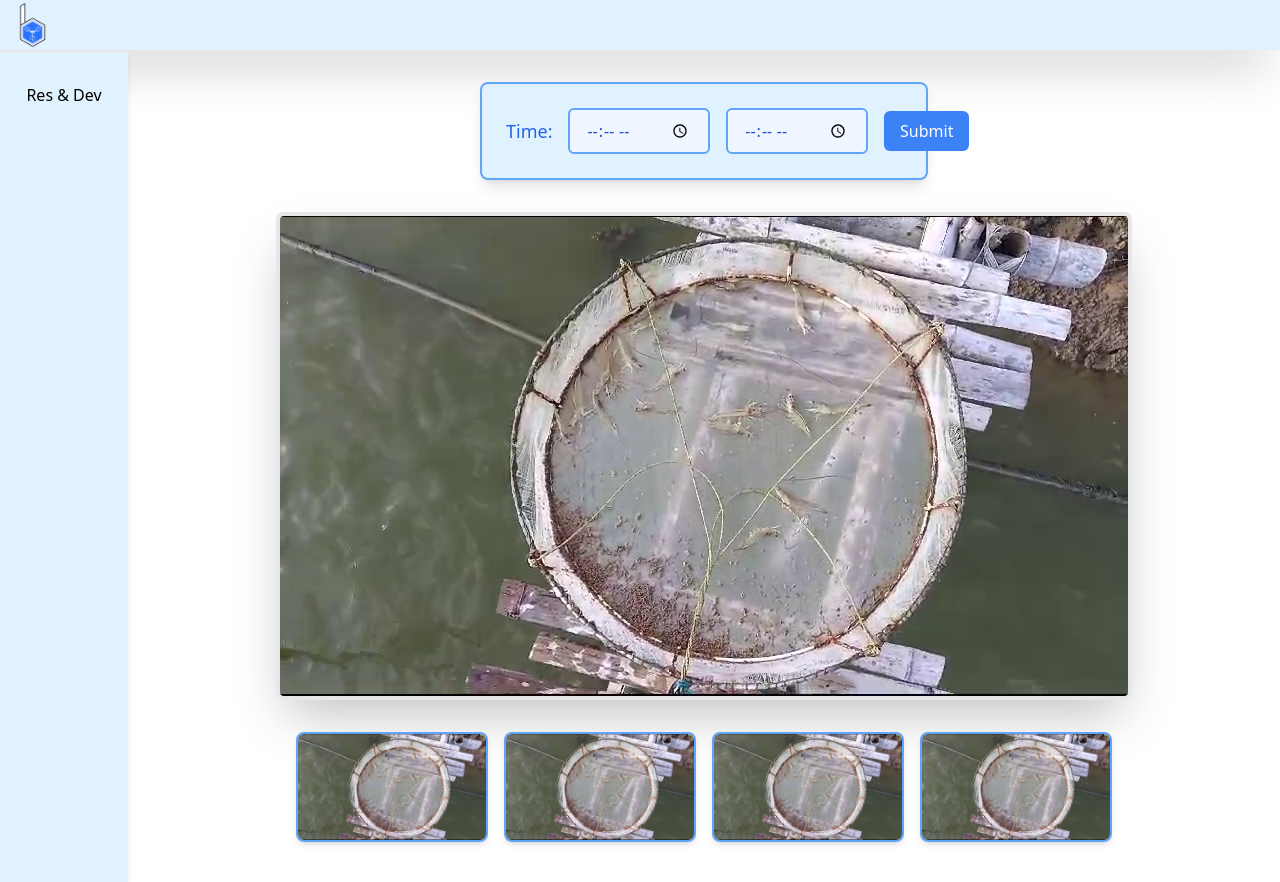
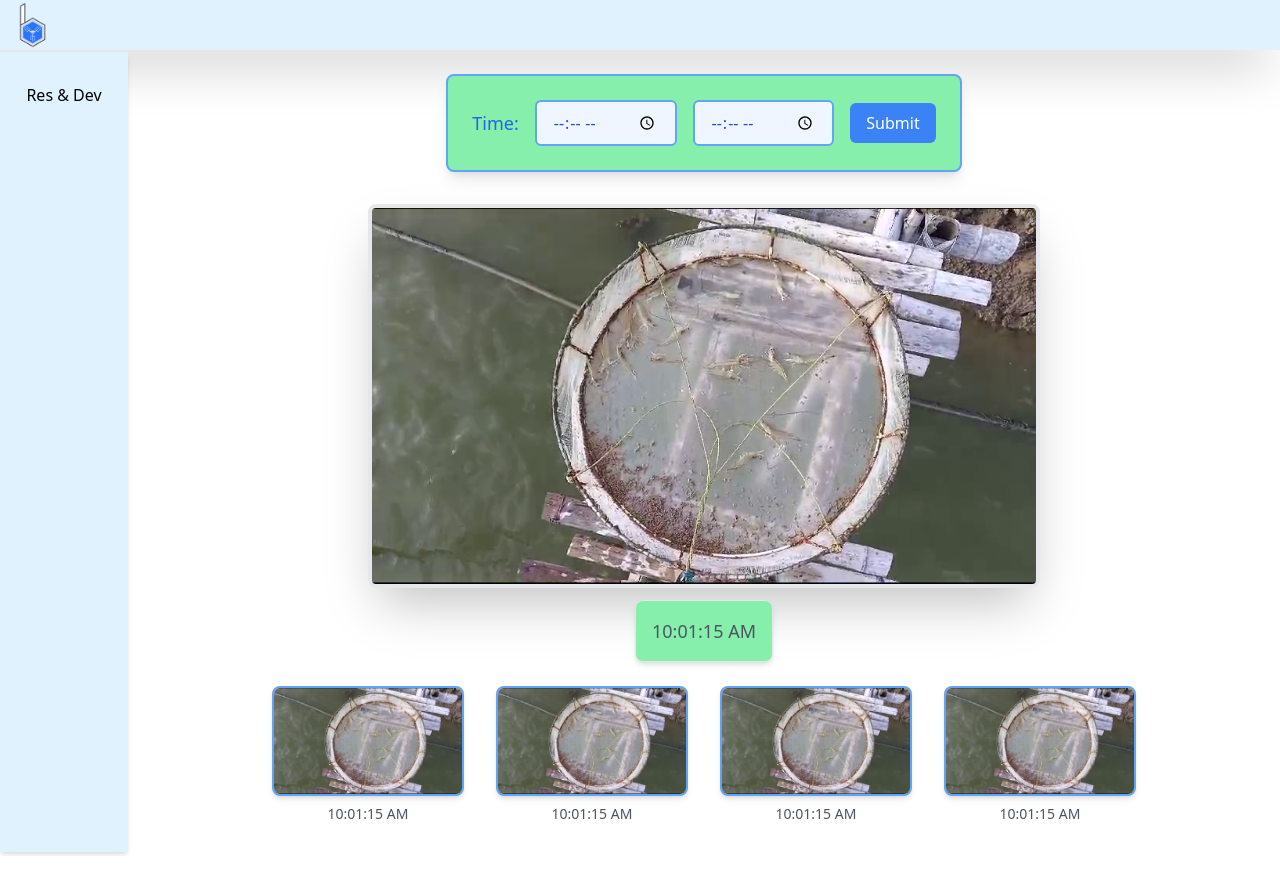
Before and after one commit to web6bariflo/research-and-development, a React (Create React App) app: page /res-and-dev in a window 1280 px wide. After the commit the page ends 856 px from the top, so only its background shows below. Built offline with nearby package versions, Linux system fonts and the light colour scheme.

Commit message:
updated designe

```diff
--- a/src/components/Sidebar.jsx
+++ b/src/components/Sidebar.jsx
@@ -3,10 +3,10 @@ import { Link } from "react-router-dom";
 
 const Sidebar = () => {
   return (
-    <div className="border-t-2">
+    <div className="border-t-2 h-screen">
       {/* Sidebar */}
       <aside
-        className="w-32 md:block h-full bg-sky-100 shadow-md transition-all duration-300"
+        className="w-32 md:block bg-sky-100 shadow-md transition-all duration-300 h-screen"
         style={{ zIndex: 1000 }}
       >
         <div className="flex flex-col items-center py-3">
--- a/src/pages/ResAndDev.jsx
+++ b/src/pages/ResAndDev.jsx
@@ -1,20 +1,23 @@
-import React, { useState } from 'react';
+import React, { useState } from "react";
 
-import logo from '../assets/images/Outlook-2kob3y0x.png';
+import logo from "../assets/images/Outlook-2kob3y0x.png";
 
 const ResAndDev = () => {
-  const [fromTime, setFromTime] = useState('');
-  const [toTime, setToTime] = useState('');
+  const [fromTime, setFromTime] = useState("");
+  const [toTime, setToTime] = useState("");
+  const [currentTime, setCurrentTime] = useState(
+    new Date().toLocaleTimeString()
+  );
 
   const handleSubmit = () => {
-    console.log('From Time:', fromTime);
-    console.log('To Time:', toTime);
+    console.log("From Time:", fromTime);
+    console.log("To Time:", toTime);
   };
 
   return (
-    <div className="flex flex-col items-center h-screen p-4">
+    <div className="flex flex-col items-center h-full p-2 w-full">
       {/* Time Input Section */}
-      <div className="bg-sky-100 shadow-lg rounded-lg p-6 flex items-center space-x-4 w-full max-w-md border-2 border-blue-400">
+      <div className=" bg-green-300 shadow-lg rounded-lg p-6 flex items-center space-x-4 w-auto border-2 border-blue-400">
         <span className="text-blue-600 font-medium text-lg">Time:</span>
         <input
           type="time"
@@ -41,23 +44,83 @@ const ResAndDev = () => {
         <img
           src={logo}
           alt="Logo"
-          className="max-w-full h-auto border-4 shadow-2xl rounded-lg"
+          className="max-w-full h-96 border-4 shadow-2xl rounded-lg"
         />
       </div>
 
+      {/* Time Section */}
+      <div className="mt-3 text-center p-4 bg-green-300 border shadow-md rounded-lg">
+        {/* <h2 className="text-xl font-semibold text-gray-800">Current Time</h2> */}
+        <p className="text-lg text-gray-600">{currentTime}</p>
+      </div>
 
-      <div className="mt-8 flex justify-center space-x-4">
-        <div className="w-48 h-30 border-2 border-blue-400 rounded-lg overflow-hidden shadow-md">
-          <img src={logo} alt="Example 1" className="w-full h-full object-cover" />
+      <div className="mt-6 flex justify-center space-x-4 gap-4">
+        {/* Image 1 */}
+        <div>
+          <div className="w-48 h-30 border-2 border-blue-400 rounded-lg overflow-hidden shadow-md">
+            <img
+              src={logo}
+              alt="Example 1"
+              className="w-full h-full object-cover"
+            />
+          </div>
+          <div className="mt-2 flex justify-center">
+            <p className="text-sm text-gray-600">
+              {new Date().toLocaleTimeString()}
+            </p>
+          </div>
+          <div className="mt-2 flex justify-center"></div>
         </div>
-        <div className="w-48 h-30 border-2 border-blue-400 rounded-lg overflow-hidden shadow-md">
-          <img src={logo} alt="Example 2" className="w-full h-full object-cover" />
+
+        {/* Image 2 */}
+        <div>
+          <div className="w-48 h-30 border-2 border-blue-400 rounded-lg overflow-hidden shadow-md">
+            <img
+              src={logo}
+              alt="Example 2"
+              className="w-full h-full object-cover"
+            />
+          </div>
+          <div className="mt-2 flex justify-center">
+            <p className="text-sm text-gray-600">
+              {new Date().toLocaleTimeString()}
+            </p>
+          </div>
+          <div className="mt-2 flex justify-center"></div>
         </div>
-        <div className="w-48 h-30 border-2 border-blue-400 rounded-lg overflow-hidden shadow-md">
-          <img src={logo} alt="Example 3" className="w-full h-full object-cover" />
+
+        {/* Image 3 */}
+        <div>
+          <div className="w-48 h-30 border-2 border-blue-400 rounded-lg overflow-hidden shadow-md">
+            <img
+              src={logo}
+              alt="Example 3"
+              className="w-full h-full object-cover"
+            />
+          </div>
+          <div className="mt-2 flex justify-center">
+            <p className="text-sm text-gray-600">
+              {new Date().toLocaleTimeString()}
+            </p>
+          </div>
+          <div className="mt-2 flex justify-center"></div>
         </div>
-        <div className="w-48 h-30 border-2 border-blue-400 rounded-lg overflow-hidden shadow-md">
-          <img src={logo} alt="Example 4" className="w-full h-full object-cover" />
+
+        {/* Image 4 */}
+        <div>
+          <div className="w-48 h-30 border-2 border-blue-400 rounded-lg overflow-hidden shadow-md">
+            <img
+              src={logo}
+              alt="Example 4"
+              className="w-full h-full object-cover"
+            />
+          </div>
+          <div className="mt-2 flex justify-center">
+            <p className="text-sm text-gray-600">
+              {new Date().toLocaleTimeString()}
+            </p>
+          </div>
+          <div className="mt-2 flex justify-center"></div>
         </div>
       </div>
     </div>
```
